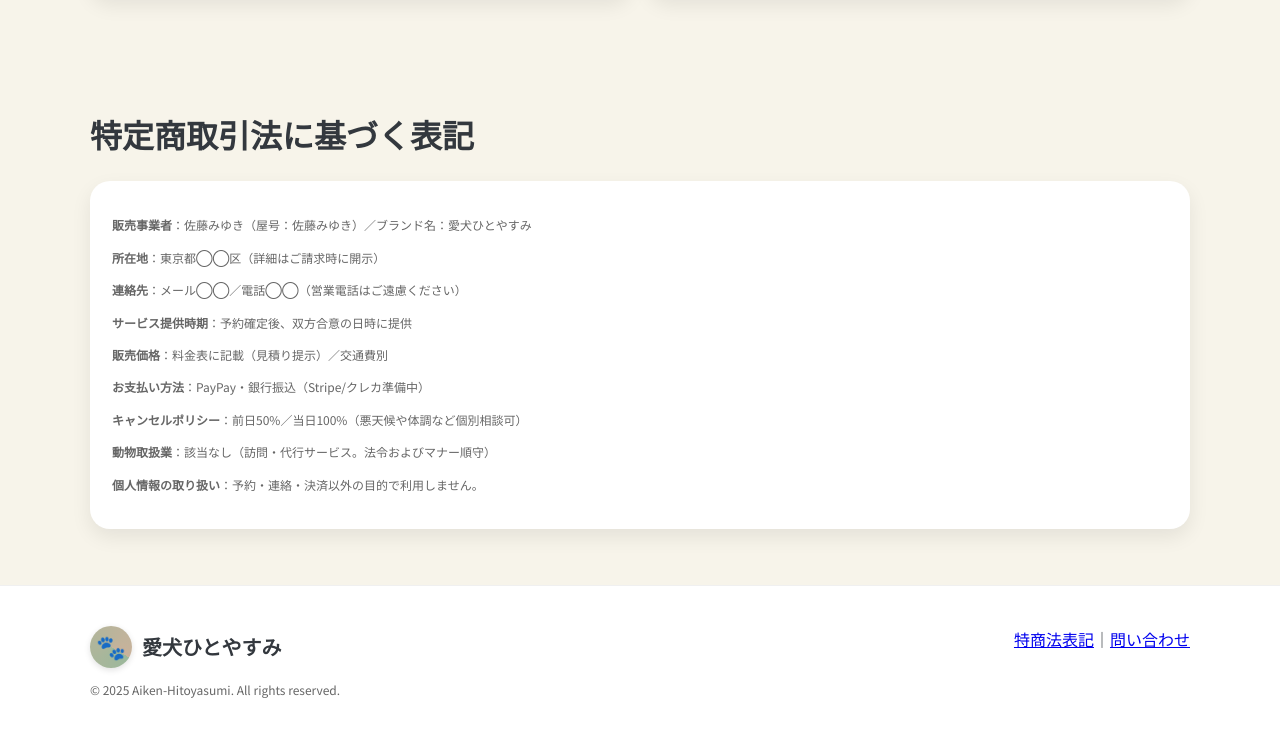
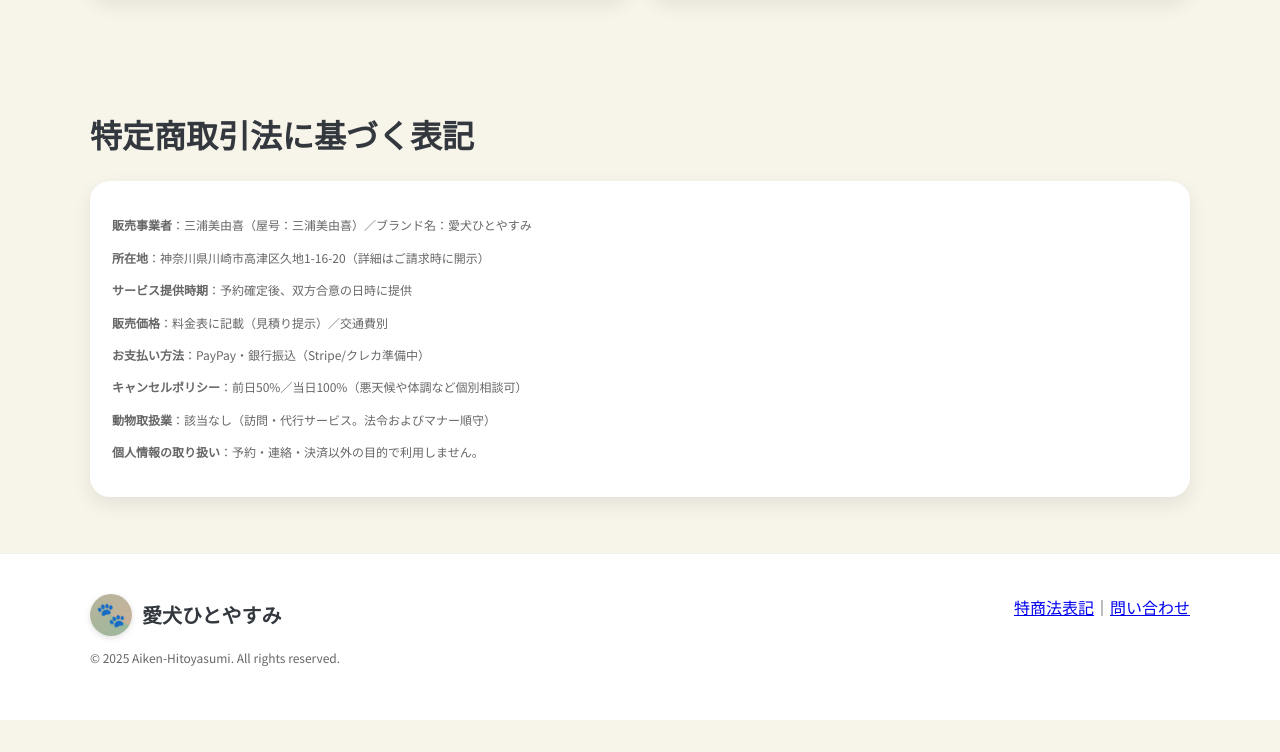
Before and after one commit to chirstina0527-boop/aiken-hitoyasumi, a plain HTML site: page index.html in a window 1280 px wide. Shown: the part 3171-3923 px from the top of the page. After the commit the page ends 3891 px from the top, so only its background shows below. Drawn offline with Linux system fonts and the light colour scheme.

Commit message:
Update index.html

```diff
--- a/index.html
+++ b/index.html
@@ -203,9 +203,8 @@
   <div class="wrap">
     <h2>特定商取引法に基づく表記</h2>
     <div class="card legal">
-      <p><strong>販売事業者</strong>：佐藤みゆき（屋号：佐藤みゆき）／ブランド名：愛犬ひとやすみ</p>
-      <p><strong>所在地</strong>：東京都◯◯区（詳細はご請求時に開示）</p>
-      <p><strong>連絡先</strong>：メール◯◯／電話◯◯（営業電話はご遠慮ください）</p>
+      <p><strong>販売事業者</strong>：三浦美由喜（屋号：三浦美由喜）／ブランド名：愛犬ひとやすみ</p>
+      <p><strong>所在地</strong>：神奈川県川崎市高津区久地1-16-20（詳細はご請求時に開示）</p>
       <p><strong>サービス提供時期</strong>：予約確定後、双方合意の日時に提供</p>
       <p><strong>販売価格</strong>：料金表に記載（見積り提示）／交通費別</p>
       <p><strong>お支払い方法</strong>：PayPay・銀行振込（Stripe/クレカ準備中）</p>
```
